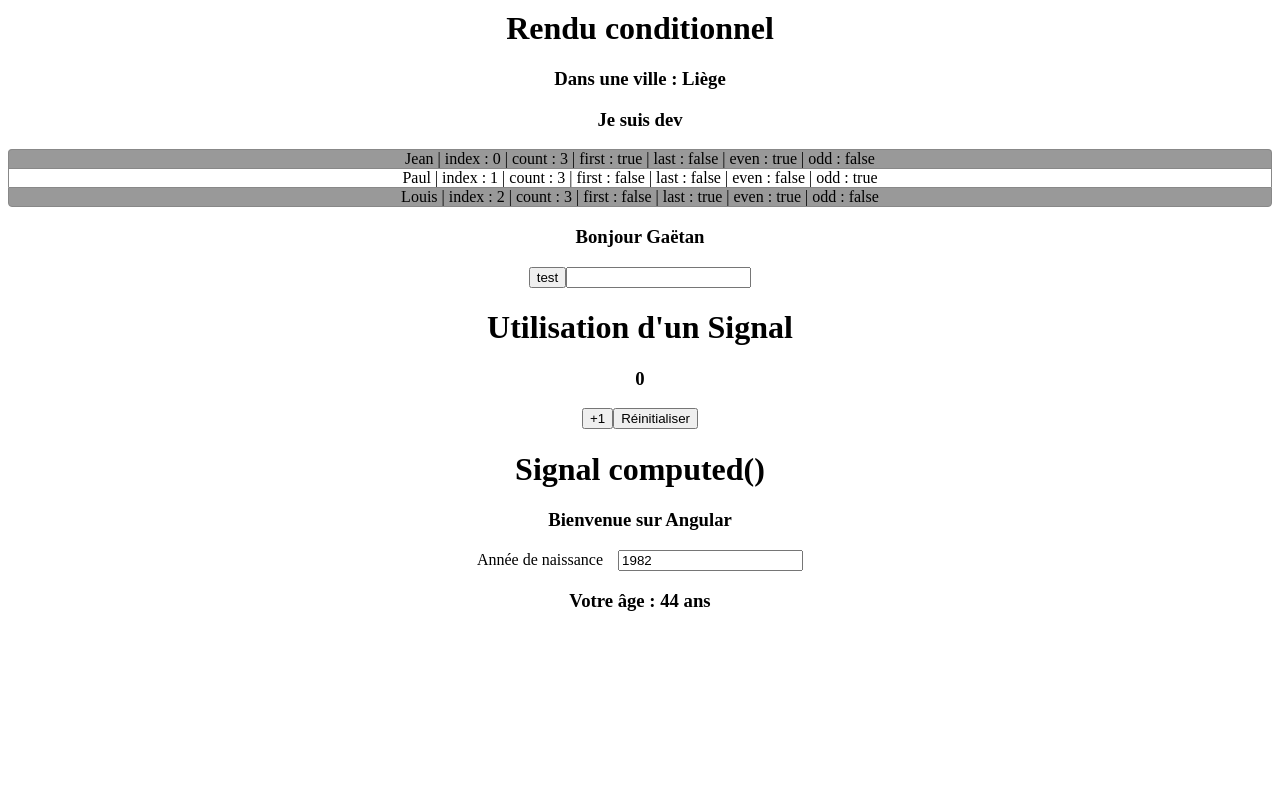
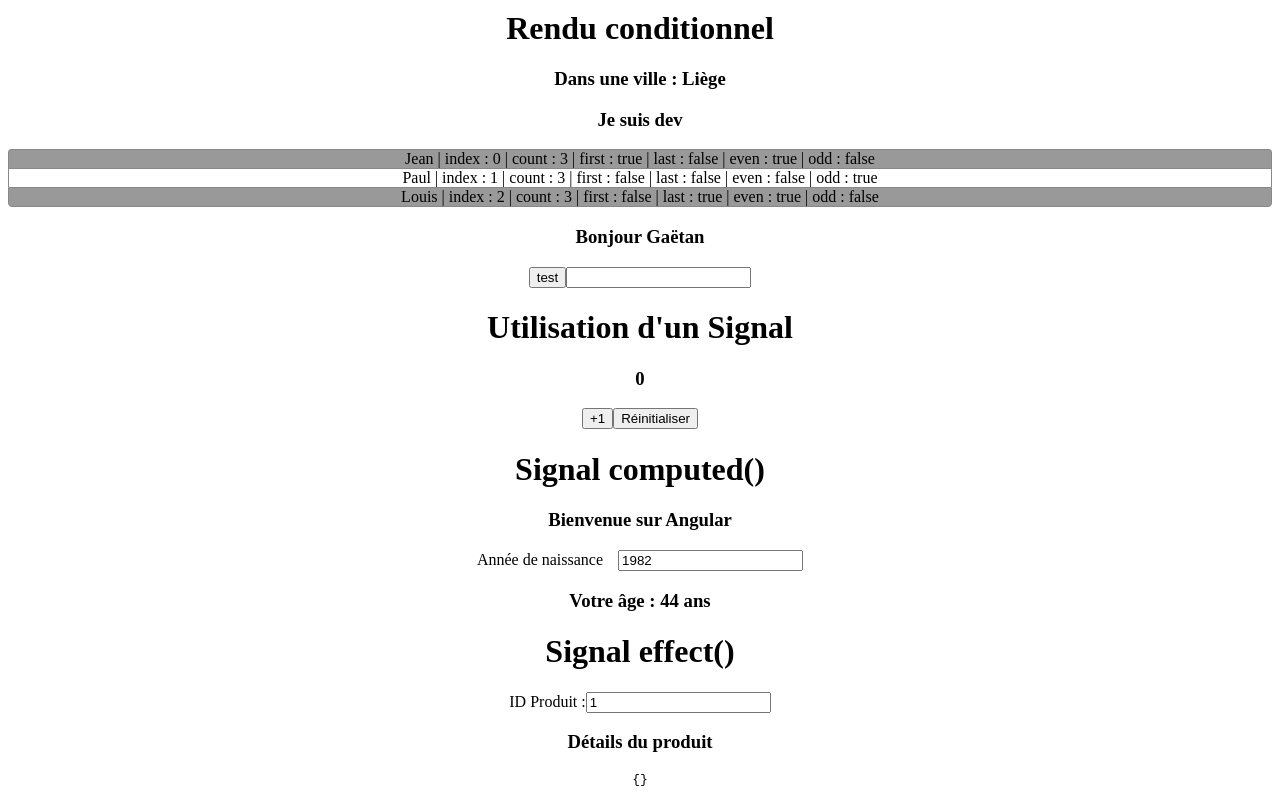
Before and after one commit to gtn-massart/Angular_course, an Angular app: page / in a window 1280 px wide. Shown: the part 831-1631 px from the top of the page. Before the commit the page ends 1461 px from the top, so only its background shows below. Built offline with nearby package versions, Linux system fonts and the light colour scheme; no server answers.

Commit message:
signal effetc()

```diff
--- a/src/app/app.html
+++ b/src/app/app.html
@@ -6,3 +6,4 @@
 <app-rendu-conditionnel></app-rendu-conditionnel>
 <app-syntaxe-et-utilisation-de-signal></app-syntaxe-et-utilisation-de-signal>
 <app-signal-computed></app-signal-computed>
+<app-signal-effect></app-signal-effect>
--- a/src/app/app.ts
+++ b/src/app/app.ts
@@ -7,6 +7,7 @@ import { DoubleDataBinding } from "./double-data-binding";
 import { RenduConditionnel } from "./rendu-conditionnel";
 import { SyntaxeEtUtilisationDeSignal } from "./syntaxe-et-utilisation-de-signal";
 import { SignalComputed } from "./signal-computed";
+import { SignalEffect } from "./signal-effect";
 
 
 
@@ -15,7 +16,7 @@ import { SignalComputed } from "./signal-computed";
   selector: 'app-root',
   templateUrl: './app.html',
   styleUrl: './app.css',
-  imports: [SingleFileComponent, InterpolationString, PropertyBinding, EventBinding, DoubleDataBinding, RenduConditionnel, SyntaxeEtUtilisationDeSignal, SignalComputed]
+  imports: [SingleFileComponent, InterpolationString, PropertyBinding, EventBinding, DoubleDataBinding, RenduConditionnel, SyntaxeEtUtilisationDeSignal, SignalComputed, SignalEffect]
 })
 export class App {
   title = 'AngularCourse';
--- /dev/null
+++ b/src/app/signal-effect.ts
@@ -0,0 +1,37 @@
+import { JsonPipe } from '@angular/common';
+import { Component, signal, effect } from '@angular/core';
+import { FormsModule } from '@angular/forms';
+
+@Component({
+  selector: 'app-signal-effect',
+  imports: [FormsModule, JsonPipe],
+  template: `
+  <div>
+    <h1>Signal effect()</h1>
+    <label for="produit">ID Produit :</label>
+    <input id="produit" type="number" [(ngModel)]="idProduit" />
+    <h3>Détails du produit</h3>
+    <pre>{{ produit() | json }}</pre>
+  </div> `,
+  styles: `
+    div {
+      text-align: center;
+    }
+  `,
+})
+export class SignalEffect {
+  idProduit = signal(1); // ID du produit sélectionné
+  produit = signal({}); // Données du produit
+
+  constructor() {
+    effect(() => {
+      const id = this.idProduit();
+      fetch(`https://api.exemple.com/produits/${id}`)
+        .then((response) => response.json())
+        .then((data) => {
+          this.produit.set(data);
+        })
+        .catch((err) => console.error('Erreur de récupération :', err));
+    });
+  }
+}
```
